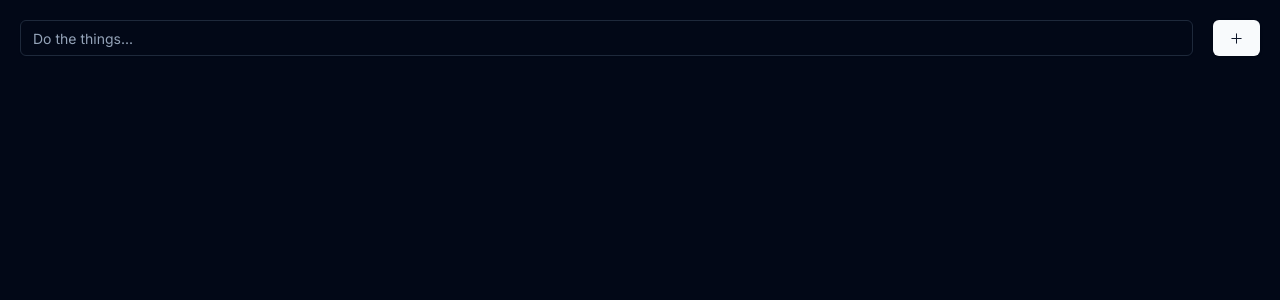
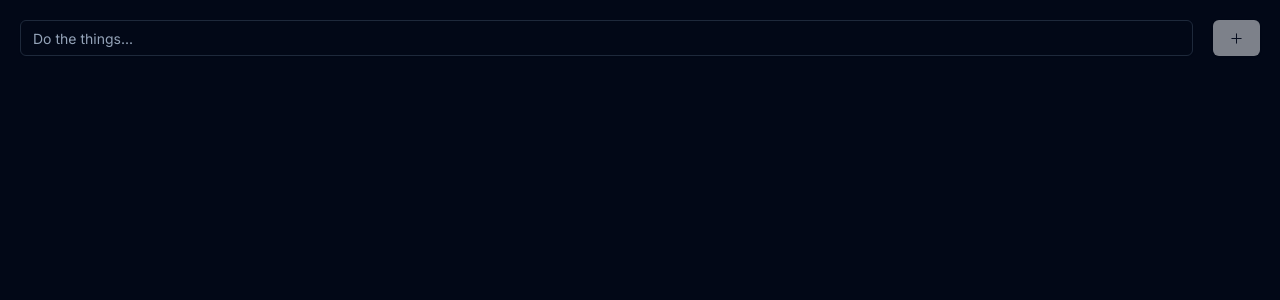
Before and after one commit to twsau/task-roulette, a Next.js app: page / in a window 1280 px wide. Shown: the top 300 px of the page. Built offline with nearby package versions, Linux system fonts and the light colour scheme.

Commit message:
no empty tasks

```diff
--- a/components/Header.tsx
+++ b/components/Header.tsx
@@ -17,6 +17,7 @@ export const Header: React.FC = () => {
         value={newTaskText}
       />
       <Button
+        disabled={!newTaskText}
         onClick={() => {
           addTask(newTaskText);
           setNewTaskText("");
```
